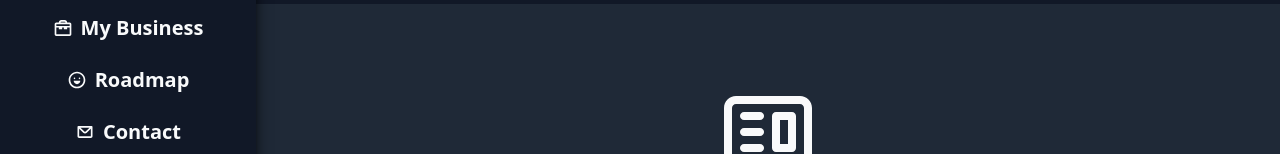
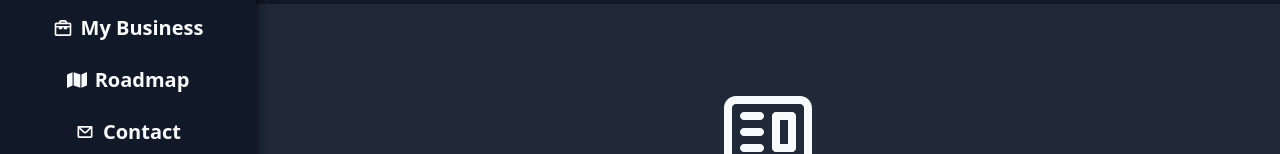
Before and after one commit to ckasidis/ckasidis-com-v1, a Next.js app: page / in a window 1280 px wide. Shown: the part 384-538 px from the top of the page. Built offline with nearby package versions, Linux system fonts and the light colour scheme.

Commit message:
modify roadmap logo

```diff
--- a/components/Navigation.tsx
+++ b/components/Navigation.tsx
@@ -1,7 +1,7 @@
 import { NextPage } from 'next';
 import { motion } from 'framer-motion';
-import { CgMail, CgSmileMouthOpen, CgToolbox, CgWebsite } from 'react-icons/cg';
-import { FaGithub } from 'react-icons/fa';
+import { CgMail, CgToolbox, CgWebsite } from 'react-icons/cg';
+import { FaGithub, FaMap } from 'react-icons/fa';
 import NavItem from './NavItem';
 
 const Navigation: NextPage = () => {
@@ -21,7 +21,7 @@ const Navigation: NextPage = () => {
 					<ul className="flex-1 flex items-center justify-evenly font-bold lg:flex-col lg:gap-6">
 						<NavItem icon={CgWebsite} text="Developer" path="/#developer" />
 						<NavItem icon={CgToolbox} text="My Business" path="/#my-business" />
-						<NavItem icon={CgSmileMouthOpen} text="Roadmap" path="/#roadmap" />
+						<NavItem icon={FaMap} text="Roadmap" path="/#roadmap" />
 						<NavItem icon={CgMail} text="Contact" path="/#contact" />
 					</ul>
 				</nav>
--- a/pages/index.tsx
+++ b/pages/index.tsx
@@ -1,5 +1,5 @@
 import { NextPage } from 'next';
-import { CgSmileMouthOpen, CgToolbox, CgWebsite } from 'react-icons/cg';
+import { CgToolbox, CgWebsite } from 'react-icons/cg';
 import {
 	SiAdobeillustrator,
 	SiAdobephotoshop,
@@ -65,6 +65,7 @@ import QuoteSection from '../components/QuoteSection';
 import SkillSection from '../components/SkillSection';
 import CallToAction from '../components/CallToAction';
 import ContactForm from '../components/ContactForm';
+import { FaMap } from 'react-icons/fa';
 
 const HomePage: NextPage = () => {
 	return (
@@ -306,7 +307,7 @@ const HomePage: NextPage = () => {
 			</div>
 			<div id="roadmap">
 				<QuoteSection
-					icon={CgSmileMouthOpen}
+					icon={FaMap}
 					title="Roadmap"
 					description="The Best Skill I possess is 'Eagerness to Learn'"
 				/>
```
